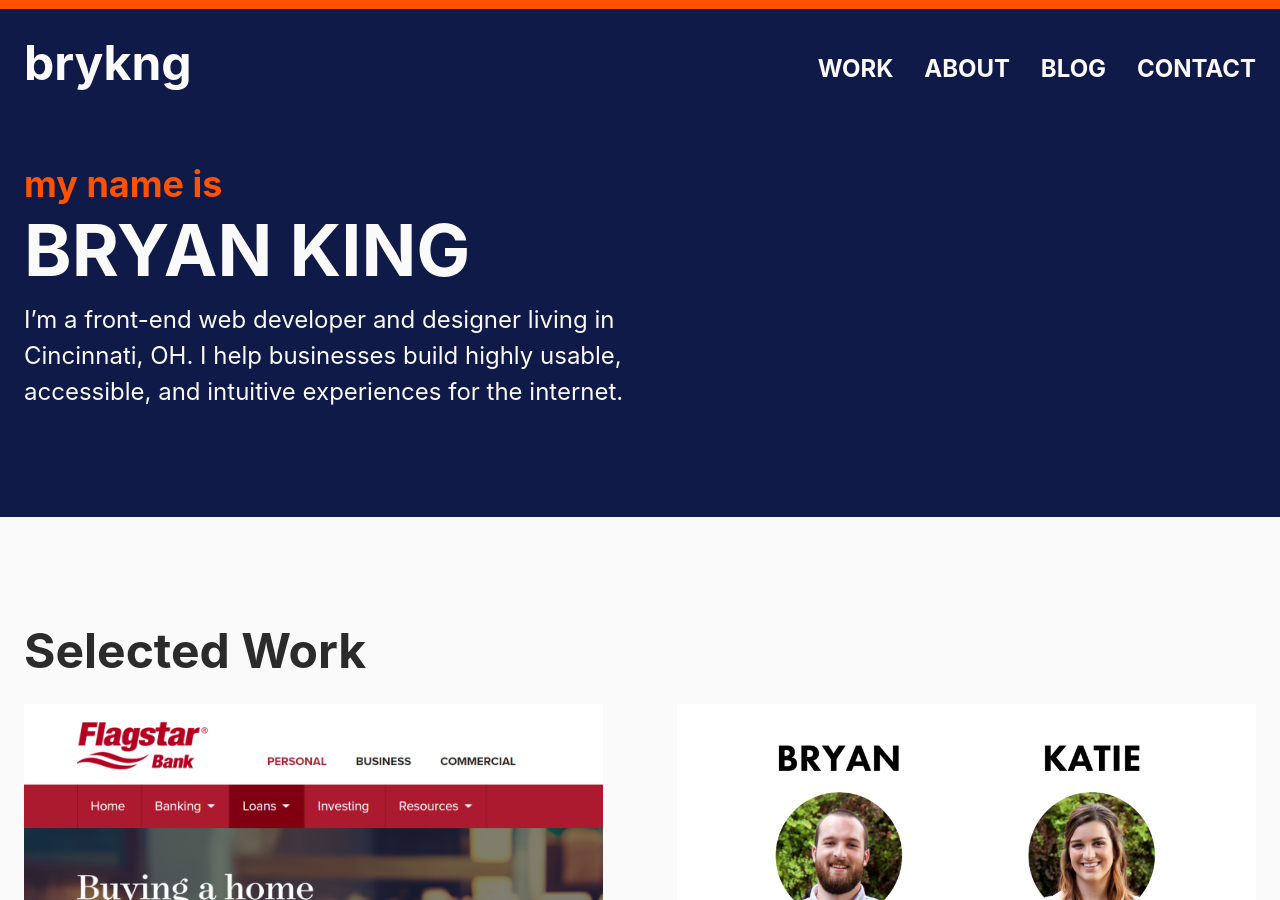
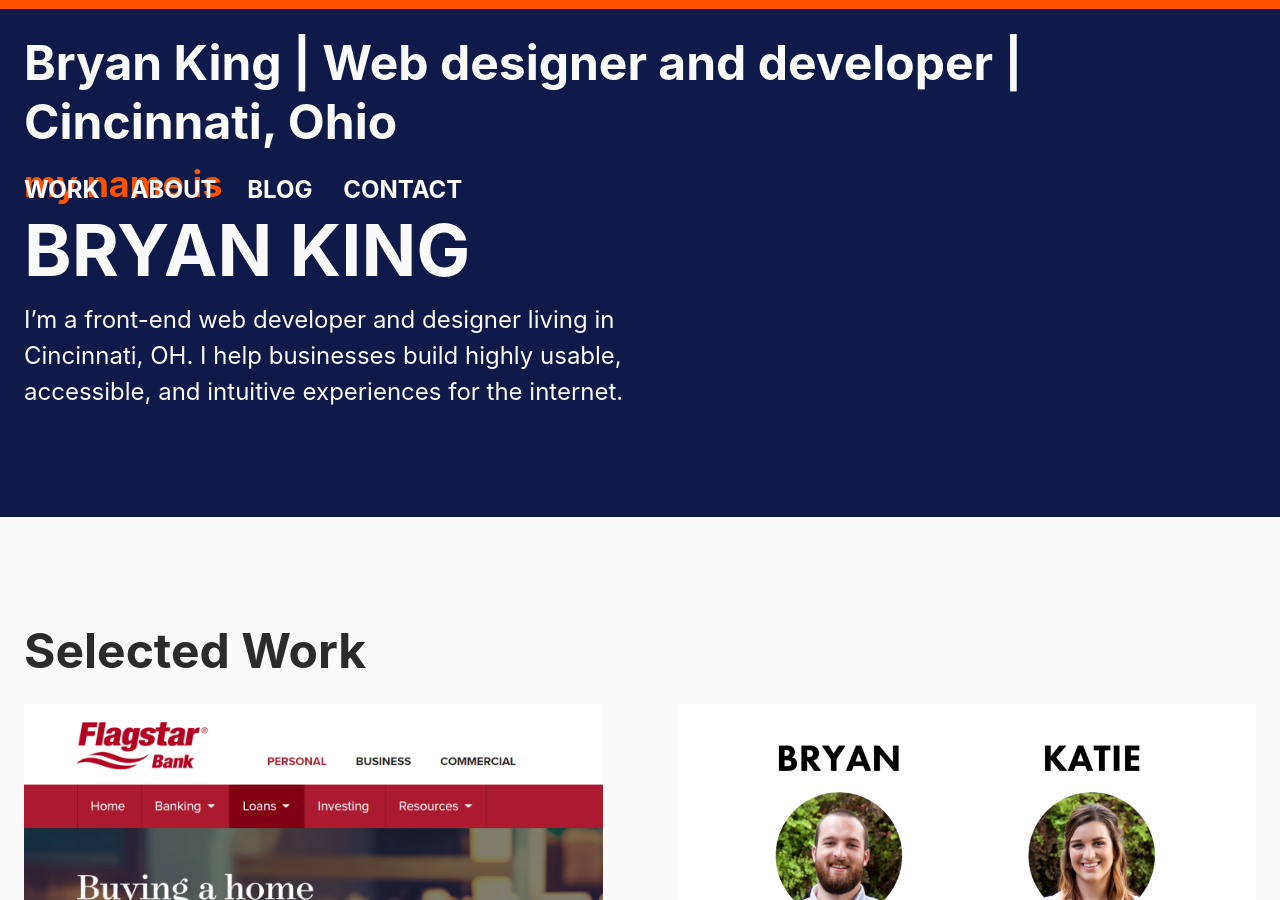
Before and after one commit to boldlybryan/brykng, a Jekyll site: the page built from index.md, in a window 1280 px wide and 900 px high. Built offline with Jekyll 4.4.1, drawn with Linux system fonts in a browser that asks for light colours; some of the changed text lies outside the part shown.

Commit message:
updating title

```diff
--- a/_config.yml
+++ b/_config.yml
@@ -13,7 +13,7 @@
 # you will see them accessed via {{ site.title }}, {{ site.email }}, and so on.
 # You can create any custom variable you would like, and they will be accessible
 # in the templates via {{ site.myvariable }}.
-title: brykng
+title: Bryan King | Web designer and developer | Cincinnati, Ohio
 email: bpking15@gmail.com
 description: >- # this means to ignore newlines until "baseurl:"
   Bryan King is a front-end web developer and designer living in Cincinnati, OH. He helps businesses build highly usable, accessible, and intuitive experiences for the internet.
```
